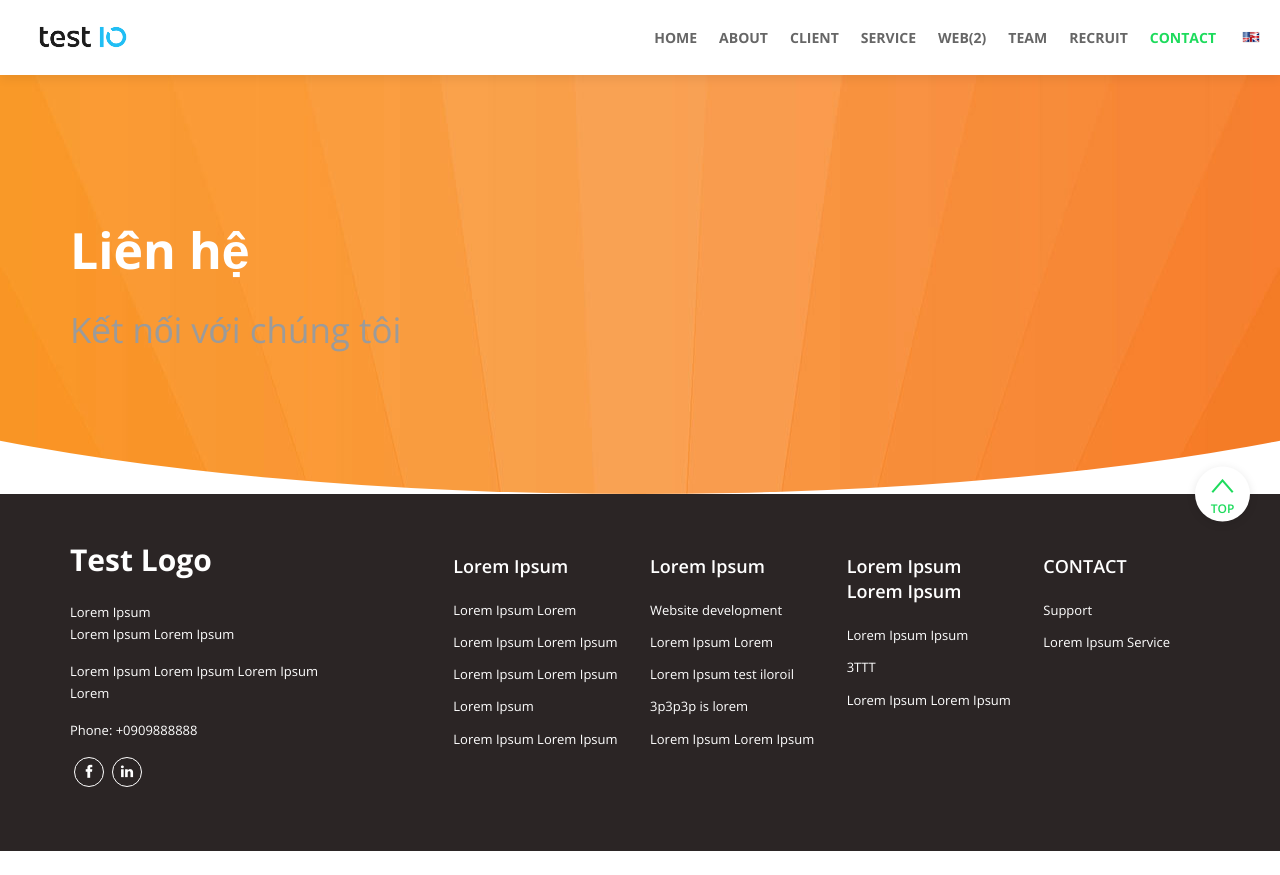
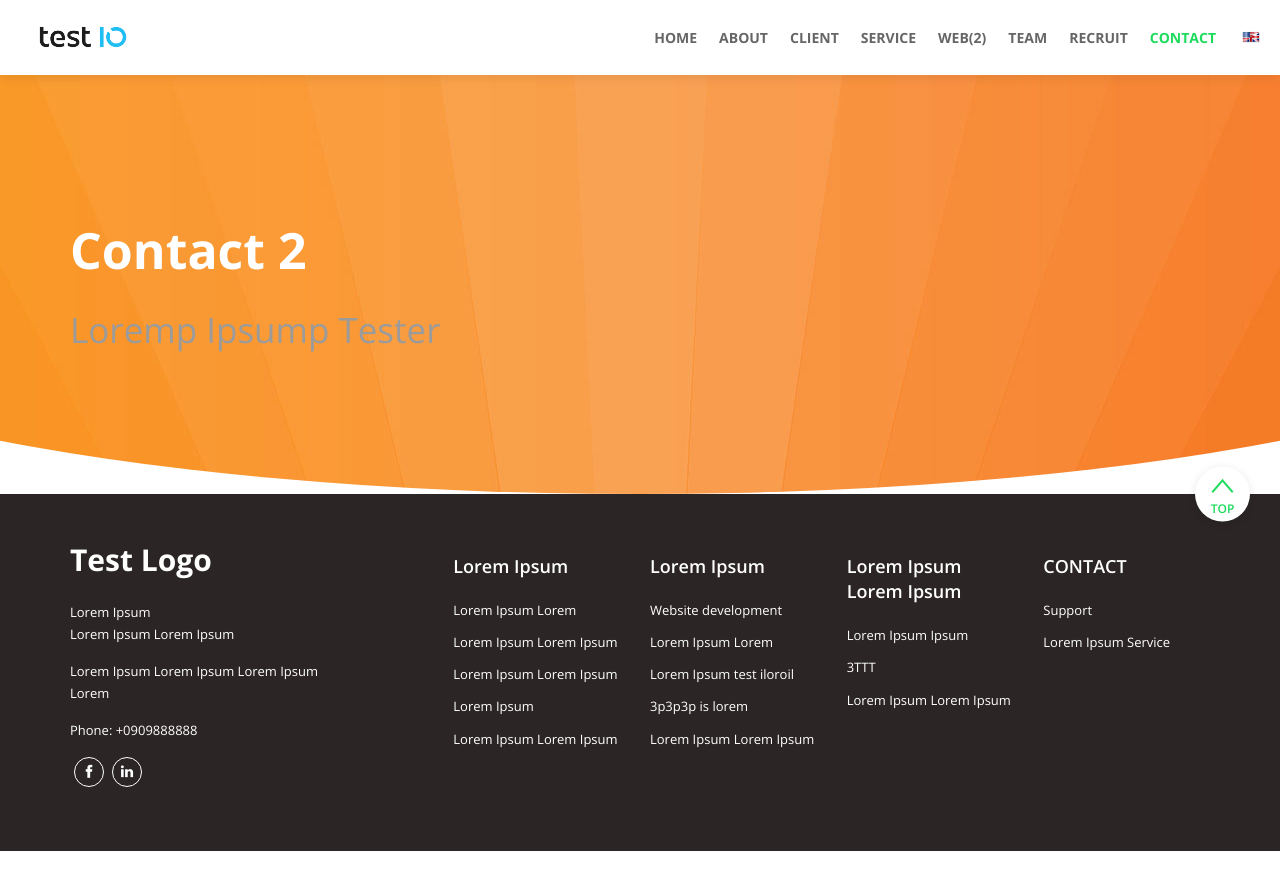
Before and after one commit to hoangtho123456/block-nextjs, a Next.js app: page /contact/banner in a window 1280 px wide. Built offline with nearby package versions, Linux system fonts and the light colour scheme.

Commit message:
Update index.js

```diff
--- a/components/Blocks/ContactBanner/index.js
+++ b/components/Blocks/ContactBanner/index.js
@@ -11,16 +11,16 @@ const Banner = ({
         <div className={"container"}>
           {layout==='pageContact'?(
             <section className={styles.divtext}>
-              <h1 className={styles["title"]}>Liên hệ</h1>
+              <h1 className={styles["title"]}>Contact 2</h1>
               <div className={"desc "+styles.desc}>
-                Kết nối với chúng tôi
+                Loremp Ipsump Tester
                 </div>
             </section>
           ):(
             <>
-              <h1 className={styles["title"]}>Liên hệ</h1>
+              <h1 className={styles["title"]}>Contact</h1>
               <div className={"desc "+styles.desc}>
-                Kết nối với chúng tôi
+                Loremp Ipsump Tester
               </div>
             </>
           )}
```
